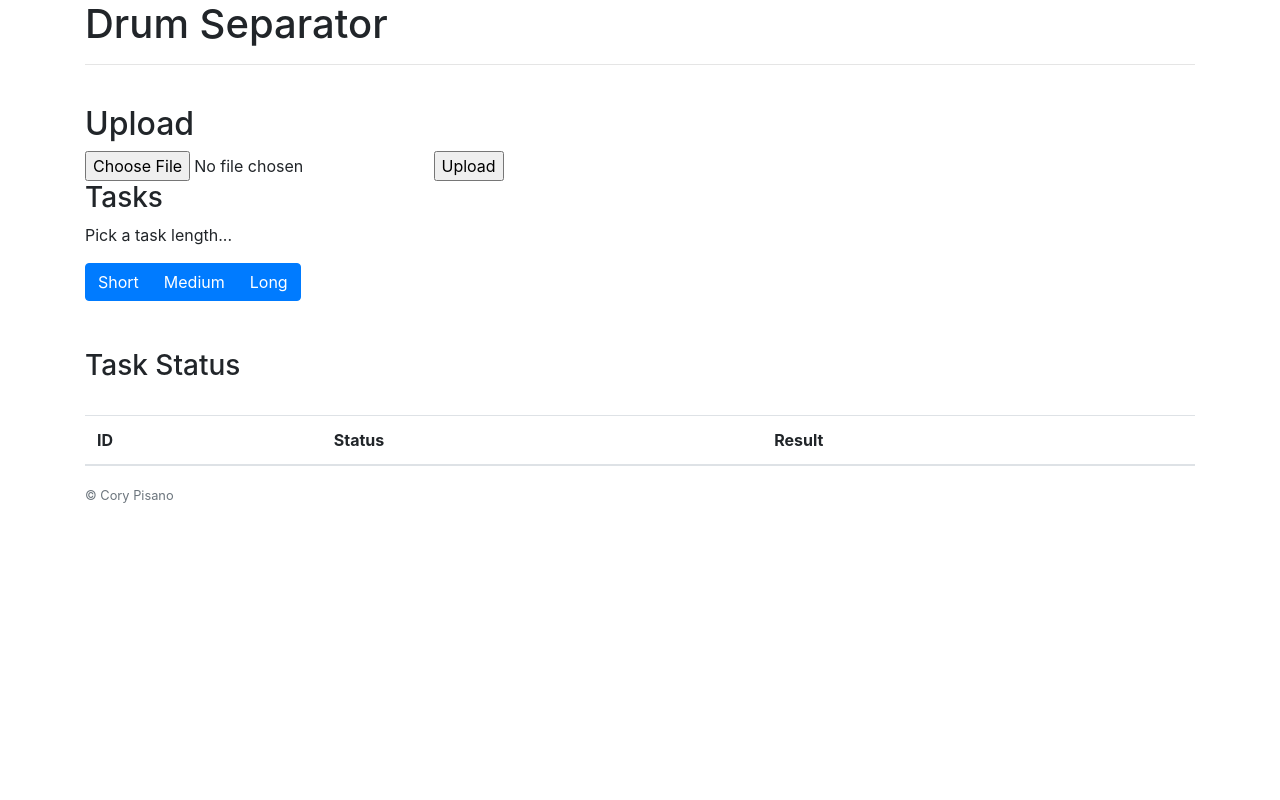
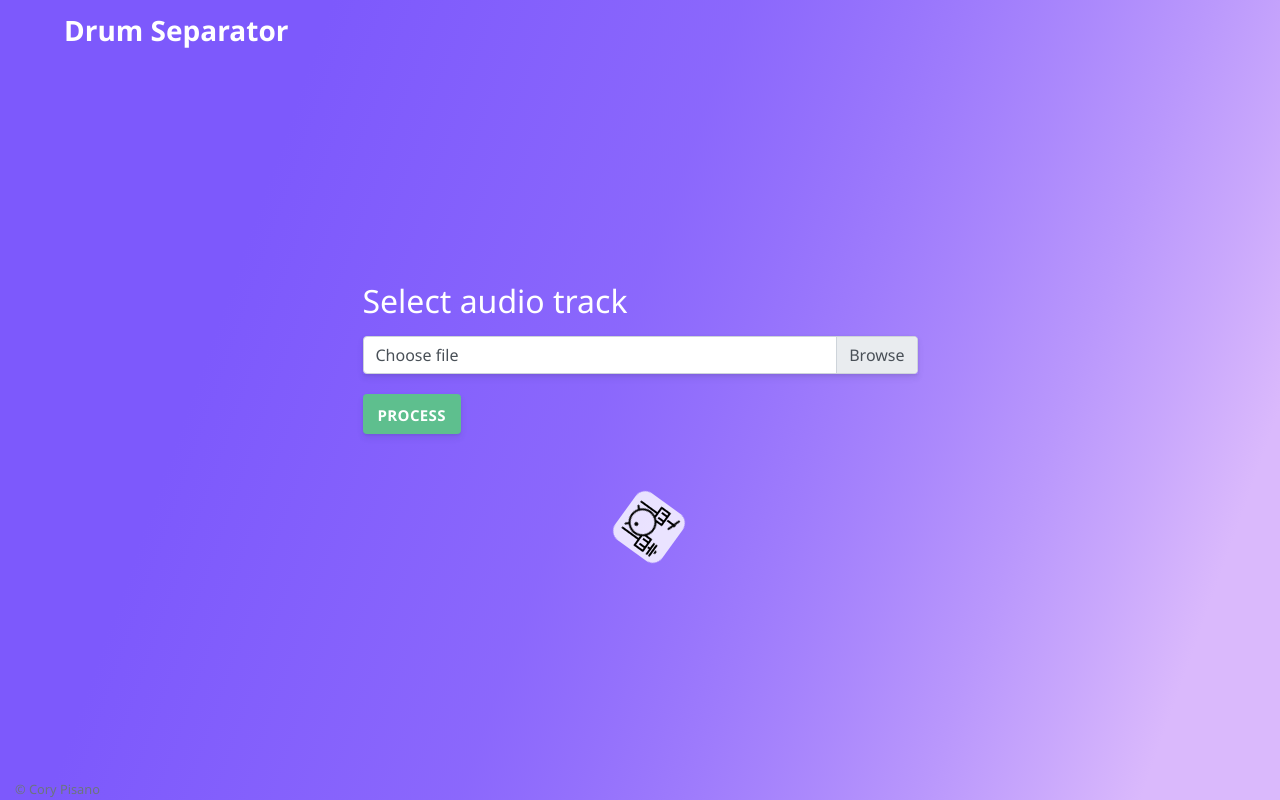
Before and after one commit to corypisano/drum-separator, a Flask app: template app/templates/home.html in a window 1280 px wide. Run offline with Flask 2, Linux system fonts and the light colour scheme; the template is opened without the code that fills it, so the values that code supplies are empty; some libraries are stand-ins or nearby versions.

Commit message:
redesign frontend

```diff
--- a/app/templates/_base.html
+++ b/app/templates/_base.html
@@ -9,12 +9,16 @@
     <meta name="author" content="">
     <meta name="viewport" content="width=device-width,initial-scale=1">
     <!-- styles -->
-    <link rel="stylesheet" href="//maxcdn.bootstrapcdn.com/bootstrap/4.0.0/css/bootstrap.min.css">
-    <link href="{{url_for('static', filename='main.css')}}" rel="stylesheet" media="screen">
+    <link rel="stylesheet" href="//maxcdn.bootstrapcdn.com/bootstrap/4.4.0/css/bootstrap.min.css">
+    <link rel="stylesheet" type="text/css" href="{{url_for('static', filename='main.css')}}">
     {% block css %}{% endblock %}
   </head>
 
   <body>
+
+    <div class="header">
+        <h1 clas="title">Drum Separator</h1>
+    </div>
 
     <div class="container">
       <!-- child template -->
@@ -26,7 +30,7 @@
     <!-- scripts -->
     <script src="//code.jquery.com/jquery-3.2.1.min.js"></script>
     <script src="//cdnjs.cloudflare.com/ajax/libs/popper.js/1.12.9/umd/popper.min.js"></script>
-    <script src="//maxcdn.bootstrapcdn.com/bootstrap/4.0.0/js/bootstrap.min.js"></script>
+    <script src="//maxcdn.bootstrapcdn.com/bootstrap/4.4.0/js/bootstrap.min.js"></script>
     <script src="{{url_for('static', filename='main.js')}}" type="text/javascript"></script>
     {% block js %}{% endblock %}
 
--- a/app/templates/home.html
+++ b/app/templates/home.html
@@ -2,40 +2,30 @@
 
 {% block content %}
 
-<div class="starter-template">
-    <h1>Drum Separator</h1>
-    <hr><br>
-    <div>
-      <h2>Upload</h2>
-      <form method=post enctype=multipart/form-data action="/process">
-        <input type=file name=file>
-        <input type=submit value=Upload>
-      </form>
-      <h3>Tasks</h3>
-      <p>Pick a task length...</p>
-      <div class="btn-group" role="group" aria-label="Basic example">
-        <button type="button" class="btn btn-primary" data-type="1">Short</a>
-        <button type="button" class="btn btn-primary" data-type="2">Medium</a>
-        <button type="button" class="btn btn-primary" data-type="3">Long</a>
-      </div>
+<div class="content">
+    <div class="upload">
+    <h2>Select audio track</h2>
+    <form method=post enctype=multipart/form-data action="/process">
+        <div class="custom-file">
+            <input type="file" name="file" class="custom-file-input" id="inputGroupFile01" aria-describedby="inputGroupFileAddon01">
+            <label class="custom-file-label" for="inputGroupFile01">Choose file</label>
+        </div>
+        <div class="process">
+            <button type="submit" class="btn" onclick="loading();">PROCESS</button>
+        </div>
+    </form>
     </div>
-    <br><br>
-    <div>
-      <h3>Task Status</h3>
-      <br>
-      <table class="table">
-        <thead>
-          <tr>
-            <th>ID</th>
-            <th>Status</th>
-            <th>Result</th>
-          </tr>
-        </thead>
-        <tbody id="tasks">
-        </tbody>
-      </table>
+
+    <div class="mx-auto" style="width: 200px">
+        <img class="rotate" src="/static/drum-set.png" />
+        <span class="sr-only">Loading...</span>
     </div>
-  </div>
+    {% if success %}
+    <div id="results">
+        <h3>Success!</h3>
+        <a href="{{ drum_link }}">{{ drum_link }}</a>
+    </div>
+    {% endif %}
 </div>
 
 {% endblock %}
--- a/app/templates/static/main.css
+++ b/app/templates/static/main.css
@@ -0,0 +1,117 @@
+/* Page defaults */
+body {
+    background: linear-gradient(109.6deg,  rgba(125,89,252,1) 21.2%, 70%, rgba(218,185,252,1) 91.1%) fixed;
+    font-family: 'Segoe UI', Roboto, 'Open Sans', 'Helvetica Neue', sans-serif;
+}
+
+
+form {
+    margin-top: 16px;
+    margin-bottom:24px;
+}
+
+/* Header */
+.header {
+    color: white;
+    padding-left: 5%;
+    padding-top: 14px;
+    padding-bottom: 4px;
+    font-size: 20px;
+}
+h1 {
+    font-size: 28px;
+    font-weight: 600;
+}
+
+
+.btn {
+    height: 40px;
+    line-height: 40px;
+    margin-top: 20px;
+    padding: 0 14px;
+    -webkit-box-shadow: 0 4px 6px rgba(50,50,93,.11), 0 1px 3px rgba(0,0,0,.08);
+    box-shadow: 0 4px 6px rgba(50,50,93,.11), 0 1px 3px rgba(0,0,0,.08);
+    background: #5ebf8e;
+    border-radius: 4px;
+    font-size: 15px;
+    font-weight: 600;
+    text-transform: uppercase;
+    letter-spacing: .025em;
+    color: white;
+    text-decoration: none;
+    -webkit-transition: all .15s ease;
+    transition: all .15s ease;
+}
+
+.btn:hover {
+    transform: translateY(-2px);
+    box-shadow: 0 7px 14px rgba(50,50,93,.1), 0 3px 6px rgba(0,0,0,.08);
+    color: white;
+}
+
+.custom-file {
+    -webkit-transition: all .15s ease;
+    transition: all .15s ease;
+    box-shadow: 0 4px 6px rgba(50,50,93,.11), 0 1px 3px rgba(0,0,0,.08);
+}
+
+
+.custom-file:hover {
+    transform: translateY(-2px);
+    box-shadow: 0 7px 14px rgba(50,50,93,.1), 0 3px 6px rgba(0,0,0,.08);
+}
+
+.content {
+    margin-left: auto;
+    margin-right: auto;
+    margin-top: 20%;
+    width: 50%;
+    color: white;
+}
+
+/* Loader */
+.loading {
+    display: none;
+    cursor: wait;
+}
+
+.rotate {
+    padding: 4px;
+    border-radius: 12px;
+    position: relative;
+    animation: rotation 4s infinite linear alternate;
+    background: rgba(255,255,255,0.8)
+}
+
+@keyframes rotation {
+    0% {
+      transform: rotate(0deg); left: 0px; top: 0px;
+    }
+    25% {
+      transform: rotate(90deg); left:100px; top:0px;
+    }
+    50% {
+      transform: rotate(180deg); left:50px; top:100px;
+    }
+    75% {
+      transform: rotate(-90deg); left:0px; top:100px;
+    }
+    100% {
+      transform: rotate(15deg); left:50px; top:0px
+    }
+  }
+
+@keyframes example {
+    0%   {background-color:red; left:0px; top:0px;}
+    25%  {background-color:yellow; left:100px; top:0px;}
+    50%  {background-color:blue; left:100px; top:100px;}
+    75%  {background-color:green; left:0px; top:100px;}
+    100% {background-color:red; left:0px; top:0px;}
+}
+
+
+/* Footer */
+.footer {
+    position: fixed;
+    bottom: 0;
+}
--- a/app/templates/static/main.js
+++ b/app/templates/static/main.js
@@ -1,10 +1,22 @@
 // custom javascript
 
+// https://stackoverflow.com/questions/14525029/display-a-loading-message-while-a-time-consuming-function-is-executed-in-flask
 $( document ).ready(() => {
     console.log('Sanity Check!');
   });
 
+$('#inputGroupFile01').on('change',function(){
+  console.log('im in the jquery change');
+  var fileName = $(this).val().replace(/C:\\fakepath\\/i, '');
+  //replace the "Choose a file" label
+  $(this).next('.custom-file-label').html(fileName);
+});
+
   $('.btn').on('click', function() {
+    $("#loading").show();
+  });
+
+  $('.btngg').on('click', function() {
     $.ajax({
       url: '/tasks',
       data: { type: $(this).data('type') },
```
Also changed, not shown: app/api.py (+6 -1 lines), app/templates/static/drum-set.png (added).
